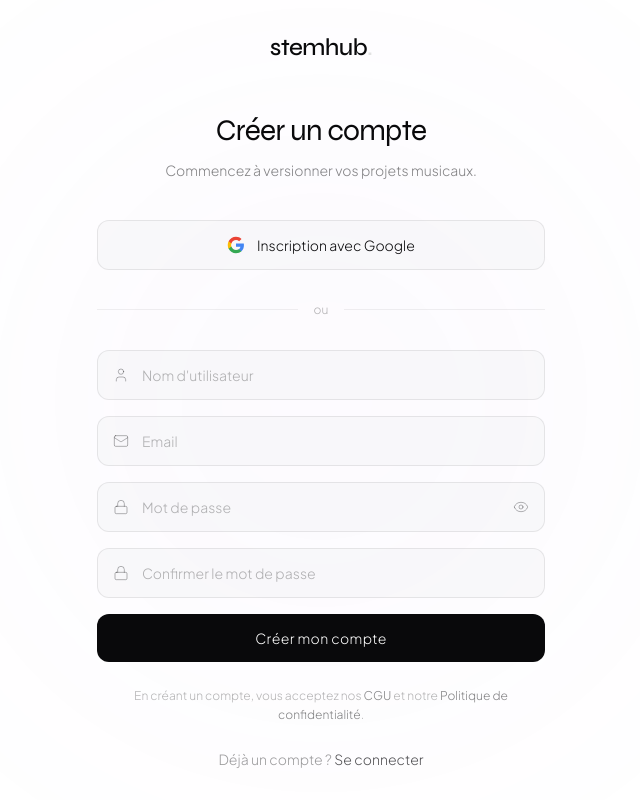
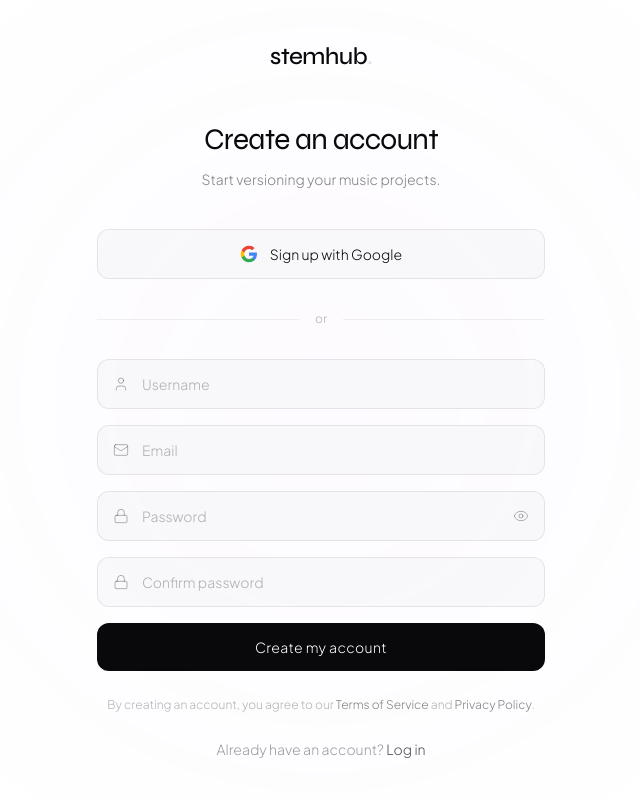
Before and after one commit to stemhub-org/Stemhub, a Next.js app in the folder frontend/: page /register in a window 1280 px wide. Shown: the whole page, without its empty margins (319-959 px from the left). Built offline with nearby package versions, Linux system fonts and the light colour scheme; no server answers.

Commit message:
style(auth): translate register page copy and validation messages to English

```diff
--- a/frontend/app/register/page.tsx
+++ b/frontend/app/register/page.tsx
@@ -21,7 +21,7 @@ export default function RegisterPage() {
     setError("");
 
     if (password !== confirmPassword) {
-      setError("Les mots de passe ne correspondent pas");
+      setError("Passwords do not match");
       return;
     }
 
@@ -36,12 +36,12 @@ export default function RegisterPage() {
 
       if (!response.ok) {
         const data = await response.json();
-        throw new Error(data.detail || "Erreur lors de la création du compte");
+        throw new Error(data.detail || "Error while creating your account");
       }
 
       router.push("/login");
     } catch (err: any) {
-      setError(err.message || "Une erreur est survenue");
+      setError(err.message || "An unexpected error occurred");
     }
   };
 
@@ -77,13 +77,13 @@ export default function RegisterPage() {
             className="mb-3 text-3xl font-extralight tracking-tight"
             style={{ fontFamily: "var(--font-syne)" }}
           >
-            Créer un compte
+            Create an account
           </h1>
           <p
             className="text-sm font-light text-foreground/50"
             style={{ fontFamily: "var(--font-jakarta)" }}
           >
-            Commencez à versionner vos projets musicaux.
+            Start versioning your music projects.
           </p>
         </div>
 
@@ -117,7 +117,7 @@ export default function RegisterPage() {
               fill="#EA4335"
             />
           </svg>
-          Inscription avec Google
+          Sign up with Google
         </button>
 
         <div className="my-8 flex items-center gap-4">
@@ -126,7 +126,7 @@ export default function RegisterPage() {
             className="text-xs font-light text-foreground/30"
             style={{ fontFamily: "var(--font-jakarta)" }}
           >
-            ou
+            or
           </span>
           <div className="h-[1px] flex-1 bg-foreground/[0.06]" />
         </div>
@@ -142,7 +142,7 @@ export default function RegisterPage() {
               type="text"
               value={username}
               onChange={(e) => setUsername(e.target.value)}
-              placeholder="Nom d'utilisateur"
+              placeholder="Username"
               className="w-full rounded-xl border border-foreground/[0.08] bg-background-secondary/50 dark:bg-background-tertiary/50 py-3.5 pr-4 pl-11 text-sm font-light text-foreground placeholder:text-foreground/30 transition-all duration-300 focus:border-accent/40 focus:outline-none"
               style={{ fontFamily: "var(--font-jakarta)" }}
             />
@@ -174,7 +174,7 @@ export default function RegisterPage() {
               type={showPassword ? "text" : "password"}
               value={password}
               onChange={(e) => setPassword(e.target.value)}
-              placeholder="Mot de passe"
+              placeholder="Password"
               className="w-full rounded-xl border border-foreground/[0.08] bg-background-secondary/50 dark:bg-background-tertiary/50 py-3.5 pr-11 pl-11 text-sm font-light text-foreground placeholder:text-foreground/30 transition-all duration-300 focus:border-accent/40 focus:outline-none"
               style={{ fontFamily: "var(--font-jakarta)" }}
             />
@@ -201,7 +201,7 @@ export default function RegisterPage() {
               type={showPassword ? "text" : "password"}
               value={confirmPassword}
               onChange={(e) => setConfirmPassword(e.target.value)}
-              placeholder="Confirmer le mot de passe"
+              placeholder="Confirm password"
               className="w-full rounded-xl border border-foreground/[0.08] bg-background-secondary/50 dark:bg-background-tertiary/50 py-3.5 pr-4 pl-11 text-sm font-light text-foreground placeholder:text-foreground/30 transition-all duration-300 focus:border-accent/40 focus:outline-none"
               style={{ fontFamily: "var(--font-jakarta)" }}
             />
@@ -212,7 +212,7 @@ export default function RegisterPage() {
             className="w-full rounded-xl bg-foreground py-3.5 text-sm font-light tracking-wide text-background transition-all duration-300 hover:bg-accent"
             style={{ fontFamily: "var(--font-jakarta)" }}
           >
-            Créer mon compte
+            Create my account
           </button>
         </form>
 
@@ -220,13 +220,13 @@ export default function RegisterPage() {
           className="mt-6 text-center text-xs font-light leading-relaxed text-foreground/30"
           style={{ fontFamily: "var(--font-jakarta)" }}
         >
-          En créant un compte, vous acceptez nos{" "}
+          By creating an account, you agree to our{" "}
           <a href="#" className="text-foreground/50 hover:text-accent transition-colors duration-300">
-            CGU
+            Terms of Service
           </a>{" "}
-          et notre{" "}
+          and{" "}
           <a href="#" className="text-foreground/50 hover:text-accent transition-colors duration-300">
-            Politique de confidentialité
+            Privacy Policy
           </a>
           .
         </p>
@@ -235,12 +235,12 @@ export default function RegisterPage() {
           className="mt-6 text-center text-sm font-light text-foreground/40"
           style={{ fontFamily: "var(--font-jakarta)" }}
         >
-          Déjà un compte ?{" "}
+          Already have an account?{" "}
           <Link
             href="/login"
             className="text-foreground/70 transition-colors duration-300 hover:text-accent"
           >
-            Se connecter
+            Log in
           </Link>
         </p>
       </motion.div>
```
